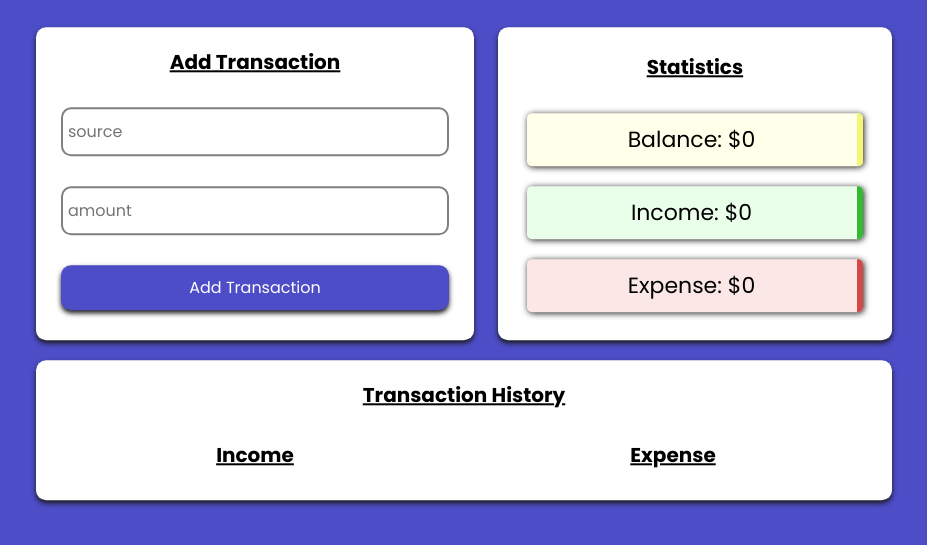
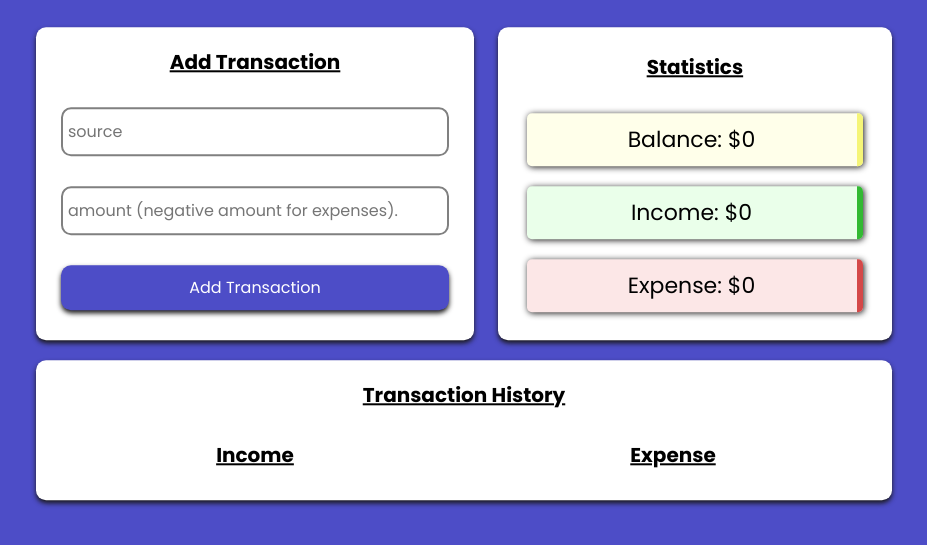
Before and after one commit to himeshnishant1/Money-Tracker-js, a plain HTML site: page index.html in a window 1280 px wide. Shown: the part 179-724 px from the top of the page, without its empty margins (176-1103 px from the left). Drawn offline with nearby package versions, Linux system fonts and the light colour scheme.

Commit message:
placeholder value update

```diff
--- a/index.html
+++ b/index.html
@@ -18,7 +18,7 @@
                     </p>
                     <form class="add-transaction-form">
                         <input type="text" name="input-transaction-source" id="input-transaction-source" class="input-transaction-source" placeholder="source">
-                        <input type="number" name="input-transaction-amount" id="input-transaction-amount" class="input-transaction-amount" placeholder="amount">
+                        <input type="number" name="input-transaction-amount" id="input-transaction-amount" class="input-transaction-amount" placeholder="amount (negative amount for expenses).">
                         <input type="submit" value="Add Transaction" class="input-transaction-submit">
                     </form>
                 </div>
```
